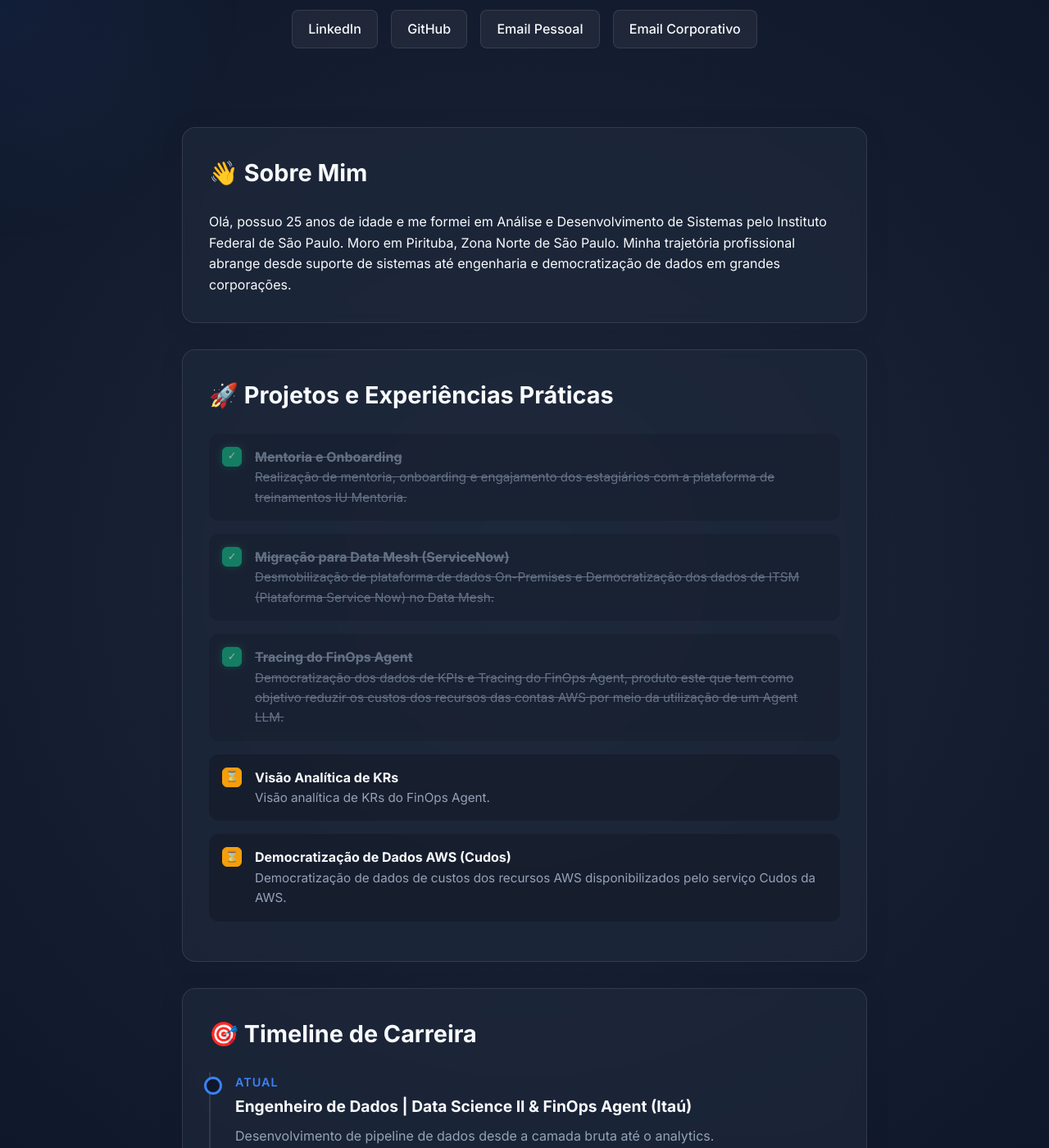
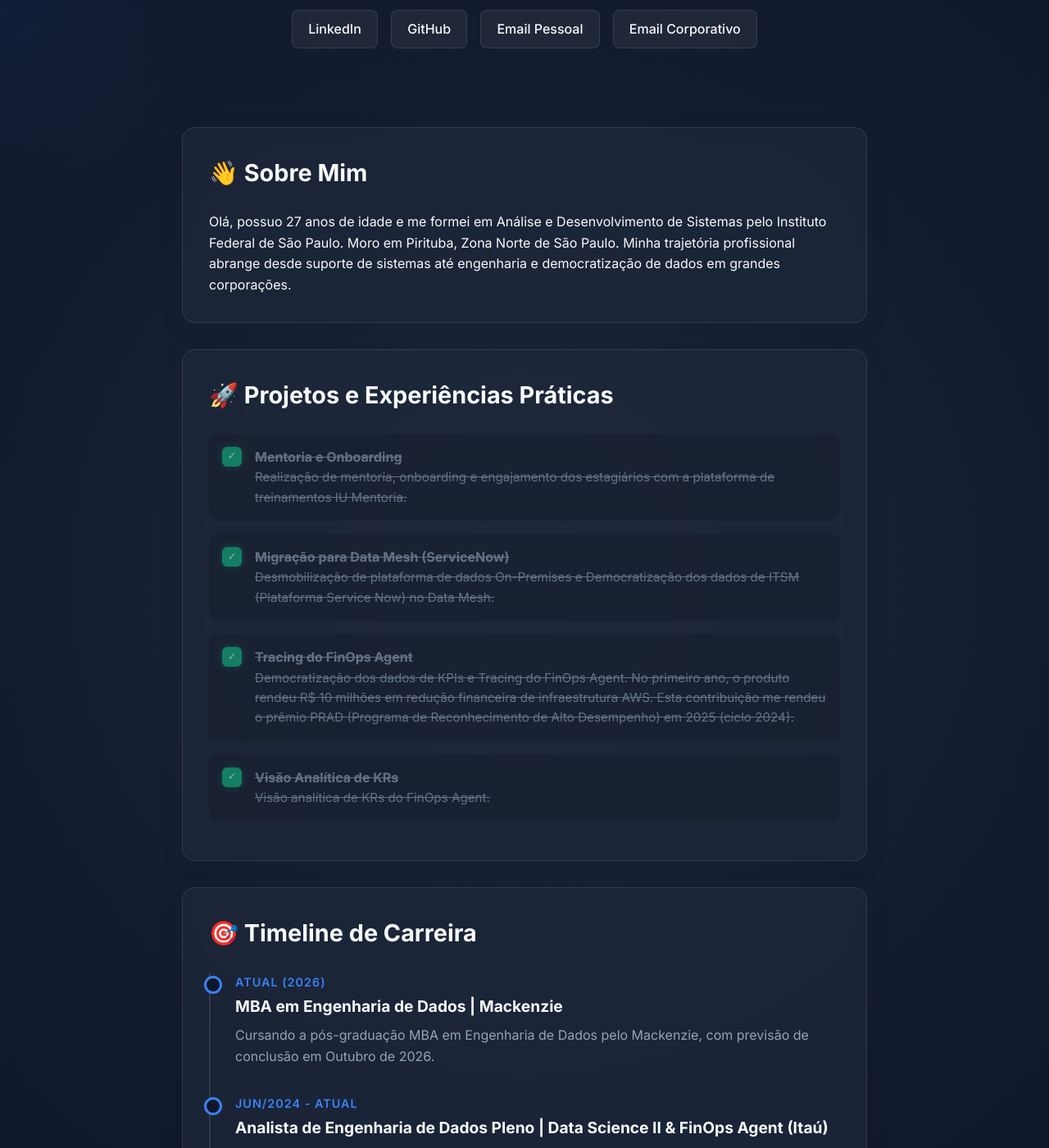
Before and after one commit to nandohss/PDI, a Jekyll site: the page built from index.html, in a window 1280 px wide and 1400 px high, scrolled down 408 px. Shown: the whole window at 82% size. Built offline with Jekyll 4.4.1, drawn with Linux system fonts in a browser that asks for light colours; some of the changed text lies outside the part shown.

Commit message:
feat: atualizacao da carreira (promocao, prad, mba) e remocao do cudos

```diff
--- a/_data/projetos.yml
+++ b/_data/projetos.yml
@@ -5,11 +5,8 @@
   descricao: "Desmobilização de plataforma de dados On-Premises e Democratização dos dados de ITSM (Plataforma Service Now) no Data Mesh."
   status: "concluido"
 - titulo: "Tracing do FinOps Agent"
-  descricao: "Democratização dos dados de KPIs e Tracing do FinOps Agent, produto este que tem como objetivo reduzir os custos dos recursos das contas AWS por meio da utilização de um Agent LLM."
+  descricao: "Democratização dos dados de KPIs e Tracing do FinOps Agent. No primeiro ano, o produto rendeu R$ 10 milhões em redução financeira de infraestrutura AWS. Esta contribuição me rendeu o prêmio PRAD (Programa de Reconhecimento de Alto Desempenho) em 2025 (ciclo 2024)."
   status: "concluido"
 - titulo: "Visão Analítica de KRs"
   descricao: "Visão analítica de KRs do FinOps Agent."
-  status: "andamento"
-- titulo: "Democratização de Dados AWS (Cudos)"
-  descricao: "Democratização de dados de custos dos recursos AWS disponibilizados pelo serviço Cudos da AWS."
-  status: "andamento"
+  status: "concluido"
--- a/_data/timeline.yml
+++ b/_data/timeline.yml
@@ -1,7 +1,11 @@
-- periodo: "Atual"
-  cargo: "Engenheiro de Dados"
+- periodo: "Atual (2026)"
+  cargo: "MBA em Engenharia de Dados"
+  squad: "Mackenzie"
+  descricao: "Cursando a pós-graduação MBA em Engenharia de Dados pelo Mackenzie, com previsão de conclusão em Outubro de 2026."
+- periodo: "Jun/2024 - Atual"
+  cargo: "Analista de Engenharia de Dados Pleno"
   squad: "Data Science II & FinOps Agent (Itaú)"
-  descricao: "Desenvolvimento de pipeline de dados desde a camada bruta até o analytics."
+  descricao: "Promovido a Pleno em Junho de 2024. Desenvolvimento de pipeline de dados desde a camada bruta até o analytics. Reconhecido com o PRAD 2025 pelo impacto no projeto FinOps Agent (redução de R$ 10 milhões)."
 - periodo: "Anterior"
   cargo: "Analista de Dados"
   squad: "AIOps Broker / 2Data (Itaú)"
--- a/_data/todos.yml
+++ b/_data/todos.yml
@@ -15,7 +15,7 @@ medio_prazo:
     concluido: false
   - descricao: "Obter a certificação AWS Data Engineering (Associate). [31/06/2025]"
     concluido: false
-  - descricao: "Considerar uma pós-graduação em Big Data e Data Science Analytics (MBA). [31/06/2025]"
+  - descricao: "Concluir Pós-Graduação (MBA) em Engenharia de Dados pelo Mackenzie. [Outubro/2026]"
     concluido: false
   - descricao: "Continuar expandindo minha expertise em modelagem de dados e desenvolvimento de produtos de dados."
     concluido: false
--- a/index.html
+++ b/index.html
@@ -4,7 +4,7 @@ layout: default
 
 <div class="card">
     <h2>👋 Sobre Mim</h2>
-    <p>Olá, possuo 25 anos de idade e me formei em Análise e Desenvolvimento de Sistemas pelo Instituto Federal de São Paulo. Moro em Pirituba, Zona Norte de São Paulo. Minha trajetória profissional abrange desde suporte de sistemas até engenharia e democratização de dados em grandes corporações.</p>
+    <p>Olá, possuo 27 anos de idade e me formei em Análise e Desenvolvimento de Sistemas pelo Instituto Federal de São Paulo. Moro em Pirituba, Zona Norte de São Paulo. Minha trajetória profissional abrange desde suporte de sistemas até engenharia e democratização de dados em grandes corporações.</p>
 </div>
 
 <div class="card">
```
